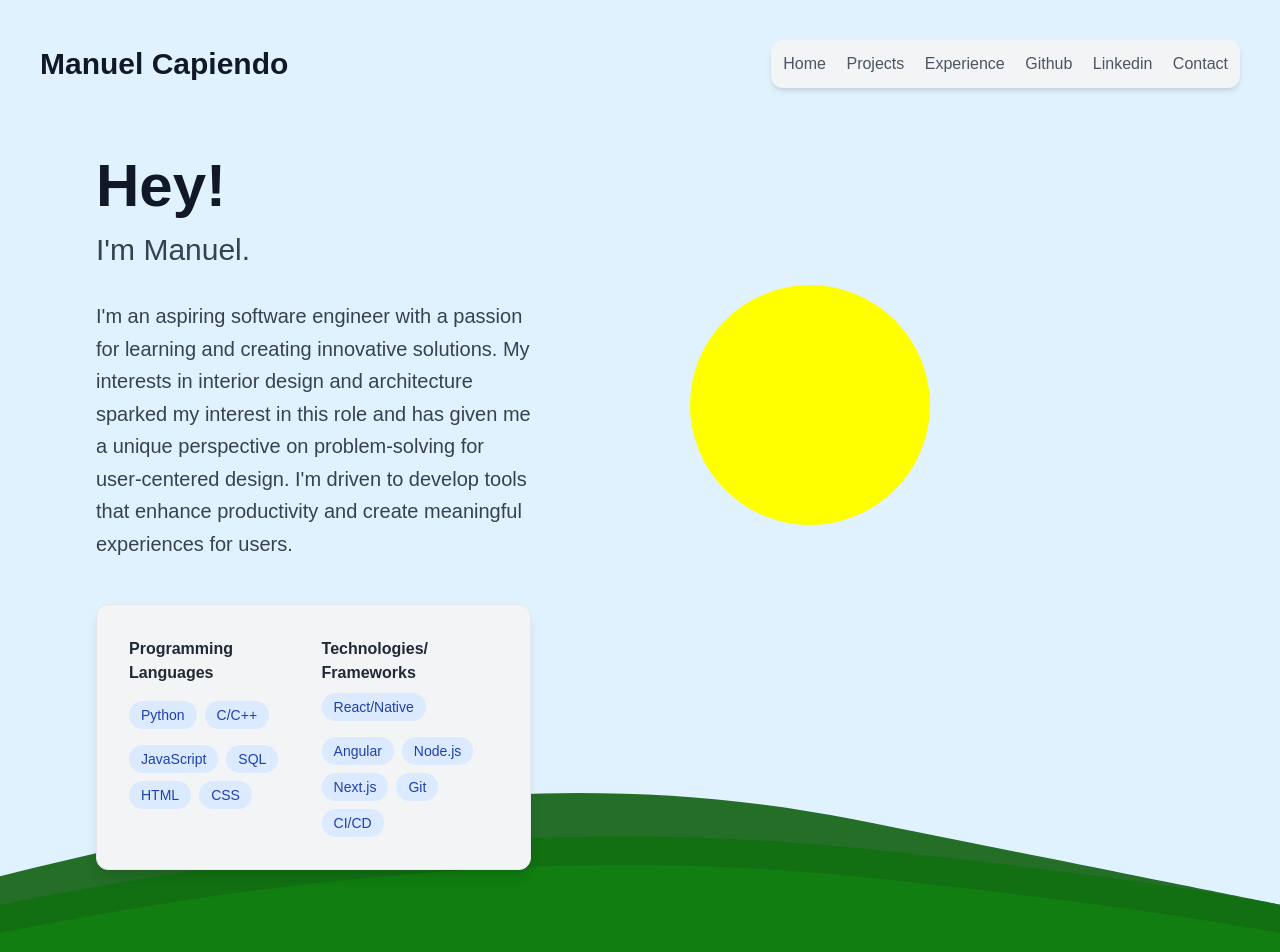
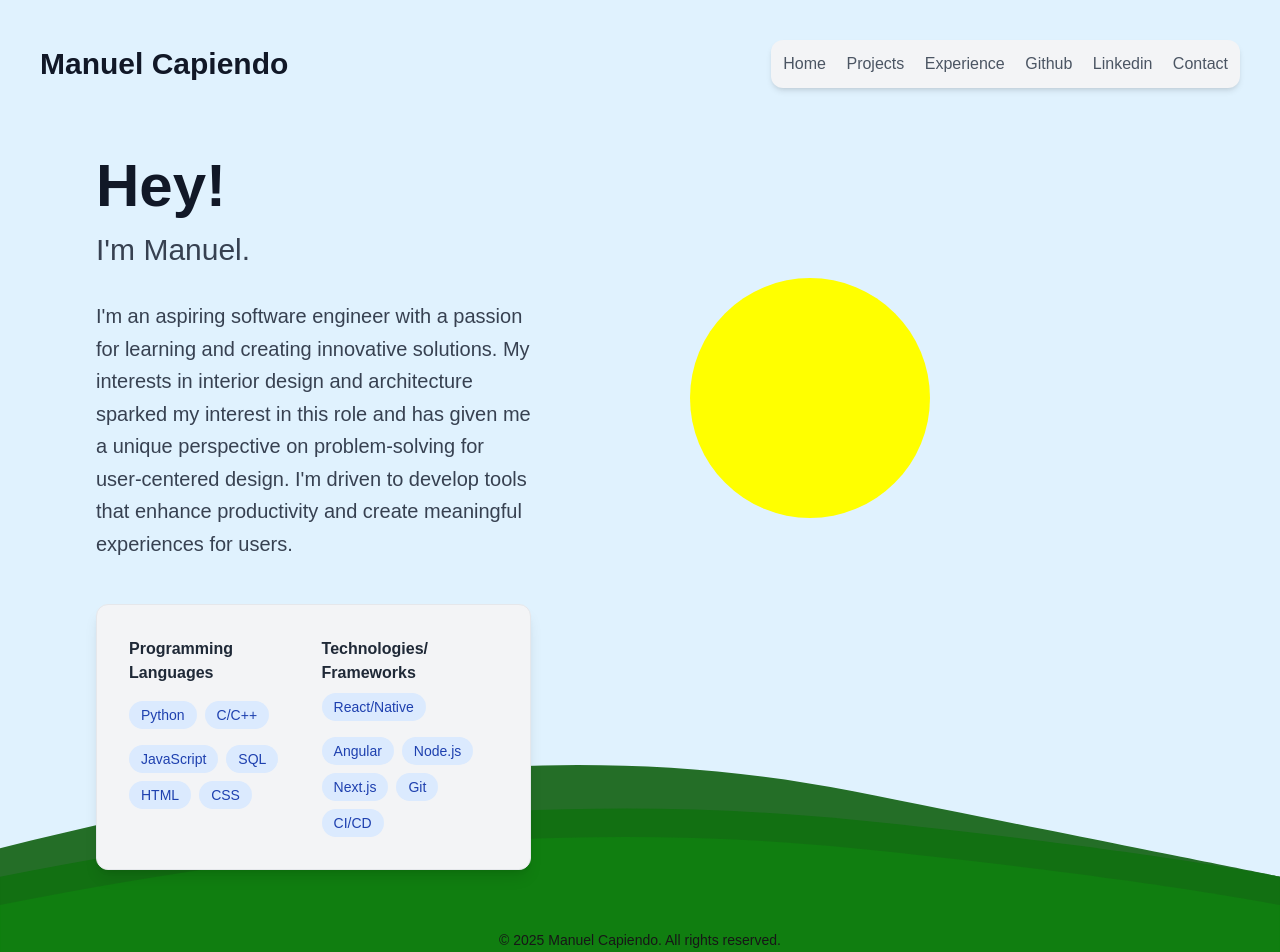
Before and after one commit to mgcapiendo/ProfessionalSite, a Next.js app: page / in a window 1280 px wide. Shown: the top 952 px of the page. Built offline with nearby package versions, Linux system fonts and the light colour scheme.

Commit message:
remove bottom bordering for section just so it isnt a scroll bar on the home page for now reason

```diff
--- a/src/app/page.js
+++ b/src/app/page.js
@@ -265,7 +265,7 @@ export default function Home() {
 
 
               {/*skills section*/}
-              <section className='mb-10'>
+              <section className='mb-3'>
               <motion.div
                 initial={{ opacity: 0, x: -800 }}
                 animate={{ opacity: 1, x: 0 }}
```
